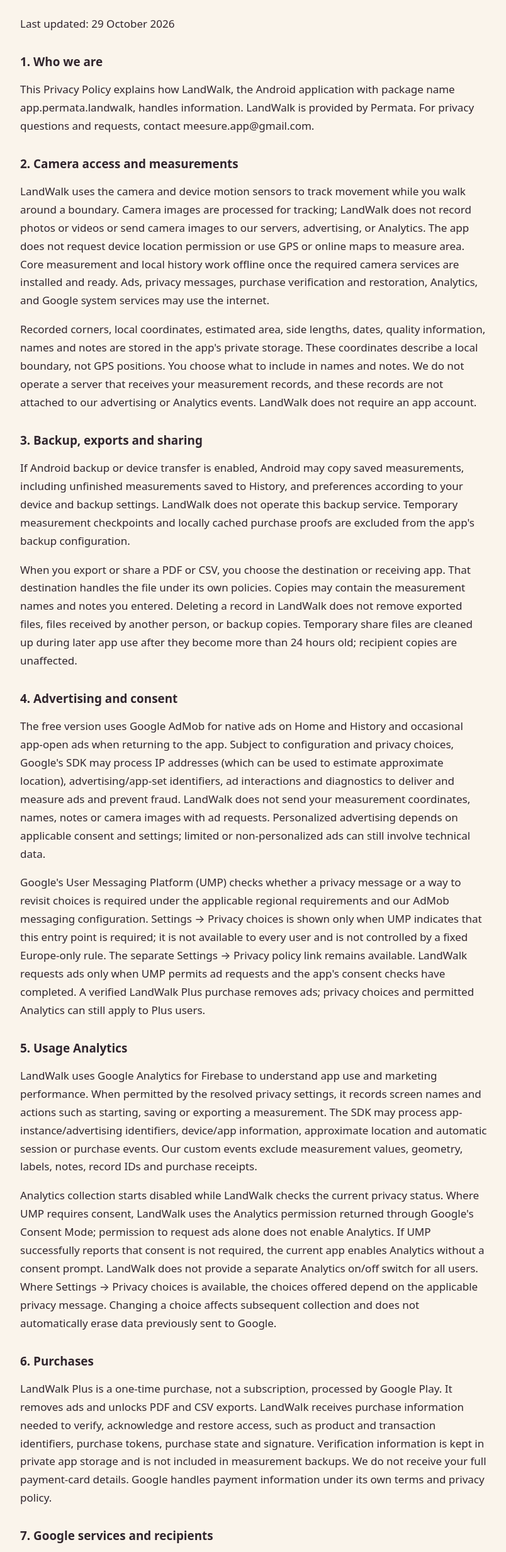
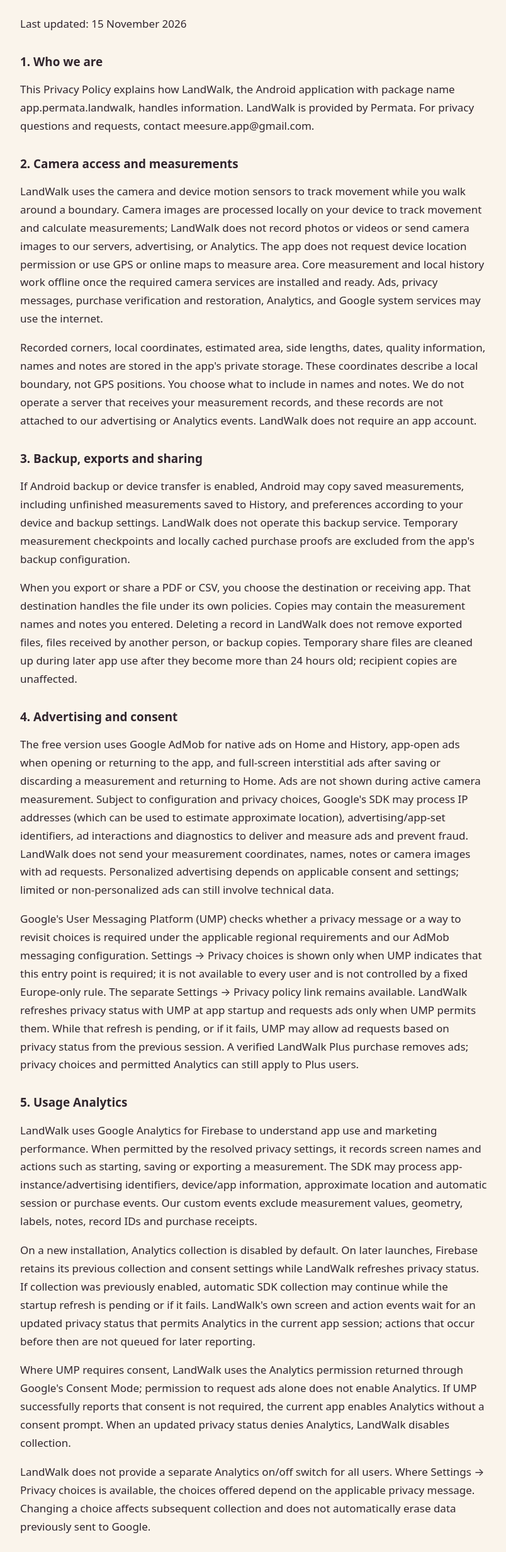
Before and after one commit to permata-apps/permata-apps.github.io, a plain HTML site: page land_area_privacy_policy.html in a window 1280 px wide. Shown: the part 136-2600 px from the top of the page at 63% size, without its empty margins (237-1041 px from the left). Drawn offline with Linux system fonts and the light colour scheme.

Commit message:
Update privacy policy for the landwalk release 27

```diff
--- a/land_area_privacy_policy.html
+++ b/land_area_privacy_policy.html
@@ -11,23 +11,25 @@ a{color:var(--accent);text-underline-offset:3px;overflow-wrap:anywhere}h1{font-s
 @media(prefers-color-scheme:dark){:root{--paper:#231b21;--ink:#f4eadf;--accent:#e4a9bd;--line:#66505d}}
 </style></head><body><main>
 <h1>LandWalk Privacy Policy</h1>
-<p>Last updated: 29 October 2026</p>
+<p>Last updated: 15 November 2026</p>
 <h2>1. Who we are</h2>
 <p>This Privacy Policy explains how LandWalk, the Android application with package name app.permata.landwalk, handles information. LandWalk is provided by Permata. For privacy questions and requests, contact meesure.app@gmail.com.</p>
 <h2>2. Camera access and measurements</h2>
-<p>LandWalk uses the camera and device motion sensors to track movement while you walk around a boundary. Camera images are processed for tracking; LandWalk does not record photos or videos or send camera images to our servers, advertising, or Analytics. The app does not request device location permission or use GPS or online maps to measure area. Core measurement and local history work offline once the required camera services are installed and ready. Ads, privacy messages, purchase verification and restoration, Analytics, and Google system services may use the internet.</p>
+<p>LandWalk uses the camera and device motion sensors to track movement while you walk around a boundary. Camera images are processed locally on your device to track movement and calculate measurements; LandWalk does not record photos or videos or send camera images to our servers, advertising, or Analytics. The app does not request device location permission or use GPS or online maps to measure area. Core measurement and local history work offline once the required camera services are installed and ready. Ads, privacy messages, purchase verification and restoration, Analytics, and Google system services may use the internet.</p>
 <p>Recorded corners, local coordinates, estimated area, side lengths, dates, quality information, names and notes are stored in the app&#x27;s private storage. These coordinates describe a local boundary, not GPS positions. You choose what to include in names and notes. We do not operate a server that receives your measurement records, and these records are not attached to our advertising or Analytics events. LandWalk does not require an app account.</p>
 <h2>3. Backup, exports and sharing</h2>
 <p>If Android backup or device transfer is enabled, Android may copy saved measurements, including unfinished measurements saved to History, and preferences according to your device and backup settings. LandWalk does not operate this backup service. Temporary measurement checkpoints and locally cached purchase proofs are excluded from the app&#x27;s backup configuration.</p>
 <p>When you export or share a PDF or CSV, you choose the destination or receiving app. That destination handles the file under its own policies. Copies may contain the measurement names and notes you entered. Deleting a record in LandWalk does not remove exported files, files received by another person, or backup copies. Temporary share files are cleaned up during later app use after they become more than 24 hours old; recipient copies are unaffected.</p>
 <h2>4. Advertising and consent</h2>
-<p>The free version uses Google AdMob for native ads on Home and History and occasional app-open ads when returning to the app. Subject to configuration and privacy choices, Google&#x27;s SDK may process IP addresses (which can be used to estimate approximate location), advertising/app-set identifiers, ad interactions and diagnostics to deliver and measure ads and prevent fraud. LandWalk does not send your measurement coordinates, names, notes or camera images with ad requests. Personalized advertising depends on applicable consent and settings; limited or non-personalized ads can still involve technical data.</p>
-<p>Google&#x27;s User Messaging Platform (UMP) checks whether a privacy message or a way to revisit choices is required under the applicable regional requirements and our AdMob messaging configuration. Settings → Privacy choices is shown only when UMP indicates that this entry point is required; it is not available to every user and is not controlled by a fixed Europe-only rule. The separate Settings → Privacy policy link remains available. LandWalk requests ads only when UMP permits ad requests and the app&#x27;s consent checks have completed. A verified LandWalk Plus purchase removes ads; privacy choices and permitted Analytics can still apply to Plus users.</p>
+<p>The free version uses Google AdMob for native ads on Home and History, app-open ads when opening or returning to the app, and full-screen interstitial ads after saving or discarding a measurement and returning to Home. Ads are not shown during active camera measurement. Subject to configuration and privacy choices, Google&#x27;s SDK may process IP addresses (which can be used to estimate approximate location), advertising/app-set identifiers, ad interactions and diagnostics to deliver and measure ads and prevent fraud. LandWalk does not send your measurement coordinates, names, notes or camera images with ad requests. Personalized advertising depends on applicable consent and settings; limited or non-personalized ads can still involve technical data.</p>
+<p>Google&#x27;s User Messaging Platform (UMP) checks whether a privacy message or a way to revisit choices is required under the applicable regional requirements and our AdMob messaging configuration. Settings → Privacy choices is shown only when UMP indicates that this entry point is required; it is not available to every user and is not controlled by a fixed Europe-only rule. The separate Settings → Privacy policy link remains available. LandWalk refreshes privacy status with UMP at app startup and requests ads only when UMP permits them. While that refresh is pending, or if it fails, UMP may allow ad requests based on privacy status from the previous session. A verified LandWalk Plus purchase removes ads; privacy choices and permitted Analytics can still apply to Plus users.</p>
 <h2>5. Usage Analytics</h2>
 <p>LandWalk uses Google Analytics for Firebase to understand app use and marketing performance. When permitted by the resolved privacy settings, it records screen names and actions such as starting, saving or exporting a measurement. The SDK may process app-instance/advertising identifiers, device/app information, approximate location and automatic session or purchase events. Our custom events exclude measurement values, geometry, labels, notes, record IDs and purchase receipts.</p>
-<p>Analytics collection starts disabled while LandWalk checks the current privacy status. Where UMP requires consent, LandWalk uses the Analytics permission returned through Google&#x27;s Consent Mode; permission to request ads alone does not enable Analytics. If UMP successfully reports that consent is not required, the current app enables Analytics without a consent prompt. LandWalk does not provide a separate Analytics on/off switch for all users. Where Settings → Privacy choices is available, the choices offered depend on the applicable privacy message. Changing a choice affects subsequent collection and does not automatically erase data previously sent to Google.</p>
+<p>On a new installation, Analytics collection is disabled by default. On later launches, Firebase retains its previous collection and consent settings while LandWalk refreshes privacy status. If collection was previously enabled, automatic SDK collection may continue while the startup refresh is pending or if it fails. LandWalk&#x27;s own screen and action events wait for an updated privacy status that permits Analytics in the current app session; actions that occur before then are not queued for later reporting.</p>
+<p>Where UMP requires consent, LandWalk uses the Analytics permission returned through Google&#x27;s Consent Mode; permission to request ads alone does not enable Analytics. If UMP successfully reports that consent is not required, the current app enables Analytics without a consent prompt. When an updated privacy status denies Analytics, LandWalk disables collection.</p>
+<p>LandWalk does not provide a separate Analytics on/off switch for all users. Where Settings → Privacy choices is available, the choices offered depend on the applicable privacy message. Changing a choice affects subsequent collection and does not automatically erase data previously sent to Google.</p>
 <h2>6. Purchases</h2>
-<p>LandWalk Plus is a one-time purchase, not a subscription, processed by Google Play. It removes ads and unlocks PDF and CSV exports. LandWalk receives purchase information needed to verify, acknowledge and restore access, such as product and transaction identifiers, purchase tokens, purchase state and signature. Verification information is kept in private app storage and is not included in measurement backups. We do not receive your full payment-card details. Google handles payment information under its own terms and privacy policy.</p>
+<p>LandWalk Plus is a one-time purchase, not a subscription, processed by Google Play. It removes ads and unlocks PDF and CSV exports. LandWalk receives purchase information needed to verify, acknowledge and restore access, such as product and transaction identifiers, purchase tokens, purchase state and signature. Verification information is kept in private app storage and is not included in measurement backups. To determine whether to show ads, LandWalk may reuse a successful check showing no Plus purchase for up to 24 hours while refreshing purchase status with Google Play. This locally stored status is also excluded from backups. A purchase on another device or a change of Play account may only be reflected after the refresh. We do not receive your full payment-card details. Google handles payment information under its own terms and privacy policy.</p>
 <h2>7. Google services and recipients</h2>
 <p>LandWalk uses Google AdMob, the User Messaging Platform, Google Analytics for Firebase and Google Play Billing. The camera tracking engine also uses Google Play Services for AR (ARCore), provided by Google and governed by the <a href="https://policies.google.com/privacy">Google Privacy Policy</a>. Cloud Anchors and Geospatial features are disabled in LandWalk.</p>
 <p>Google documents that ARCore collects account or device identifiers, performance and diagnostic information, and API usage/app activity data to operate and improve the service. This system-service processing is separate from LandWalk&#x27;s Firebase Analytics settings and does not mean that LandWalk uploads your measurement records or camera footage. See <a href="https://developers.google.com/ar/develop/play-safety-label">Google&#x27;s ARCore data disclosure</a> for details.</p>
```
